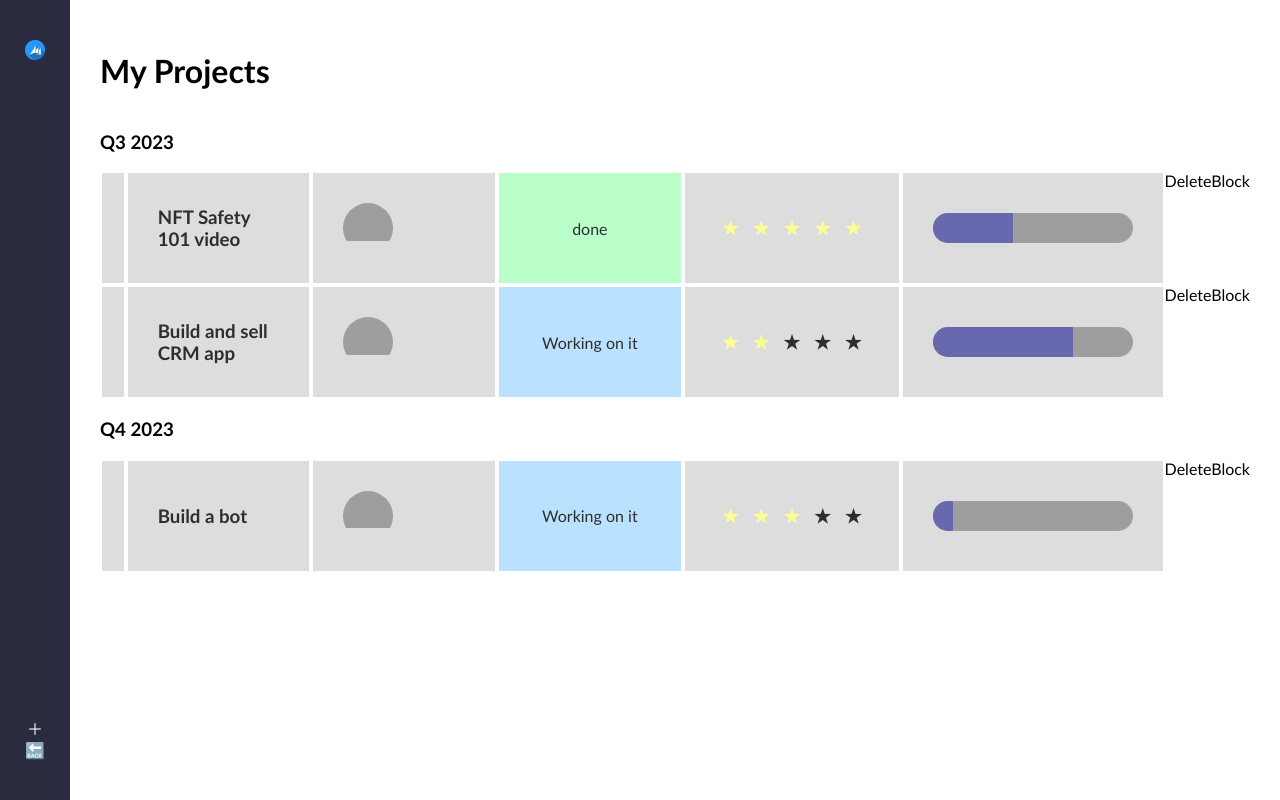
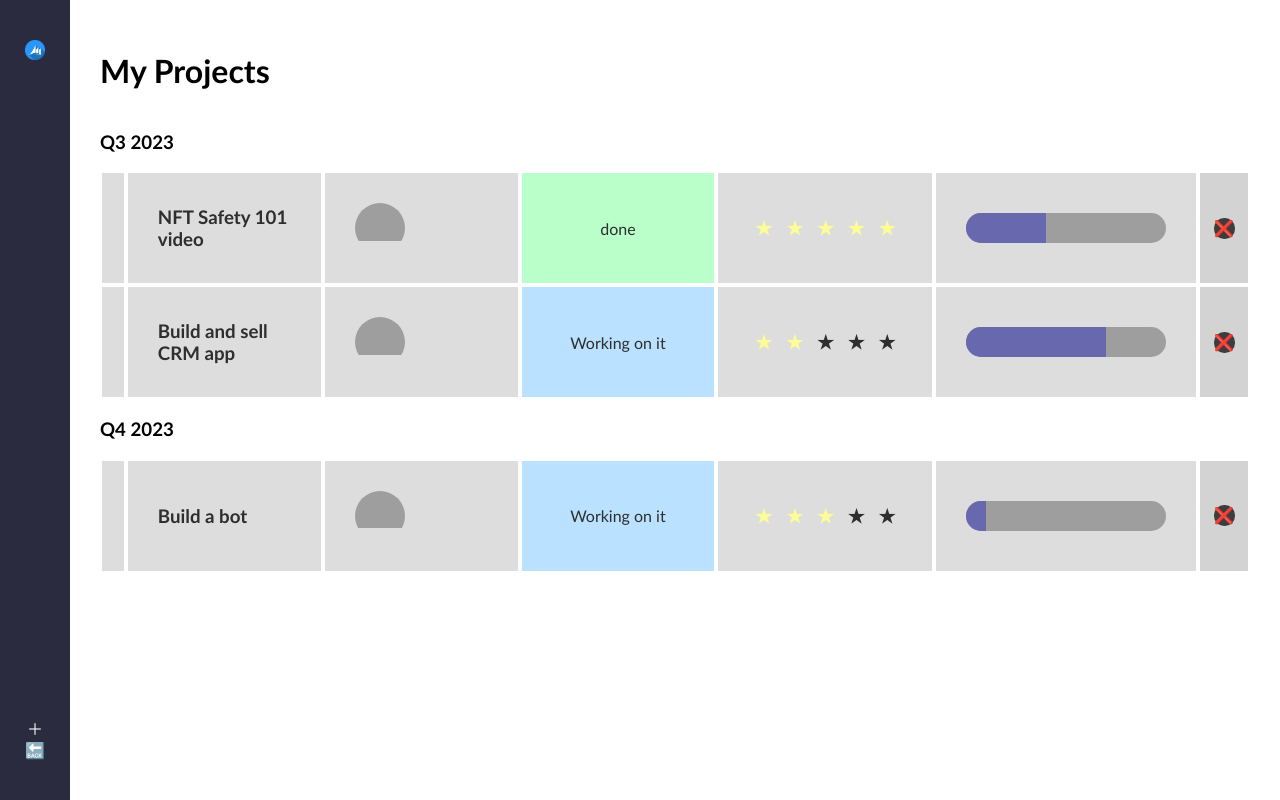
Before and after one commit to arjunivor/crm_app, a React (Create React App) app: page / in a window 1280 px wide. Built offline with nearby package versions, Linux system fonts and the light colour scheme; grey boxes are pictures that could not be loaded.

Commit message:
fixed x button (still needs tweaking)

```diff
--- a/src/components/DeleteBlock.js
+++ b/src/components/DeleteBlock.js
@@ -1,4 +1,13 @@
 const DeleteBlock = () => {
-  return <div>DeleteBlock</div>;
+  const deleteTicket = () => {
+    console.log("deleted");
+  };
+  return (
+    <div className="delete-block">
+      <div className="delete-icon" onClick={deleteTicket}>
+        ❌
+      </div>
+    </div>
+  );
 };
 export default DeleteBlock;
--- a/src/index.css
+++ b/src/index.css
@@ -127,3 +127,22 @@
   background-color: rgb(104, 104, 175);
   height: 100%;
 }
+
+.ticket-card .delete-block {
+  background-color: rgb(211, 211, 211);
+  width: 50px;
+  margin: 2px;
+  display: flex;
+  justify-content: center;
+  align-items: center;
+}
+
+.ticket-card .delete-block .delete-icon {
+  width: 21px;
+  height: 21px;
+  border-radius: 10px;
+  background-color: rgb(61, 61, 61);
+  justify-content: ce;
+  align-items: center;
+  color: rgb(255, 255, 255);
+}
```
